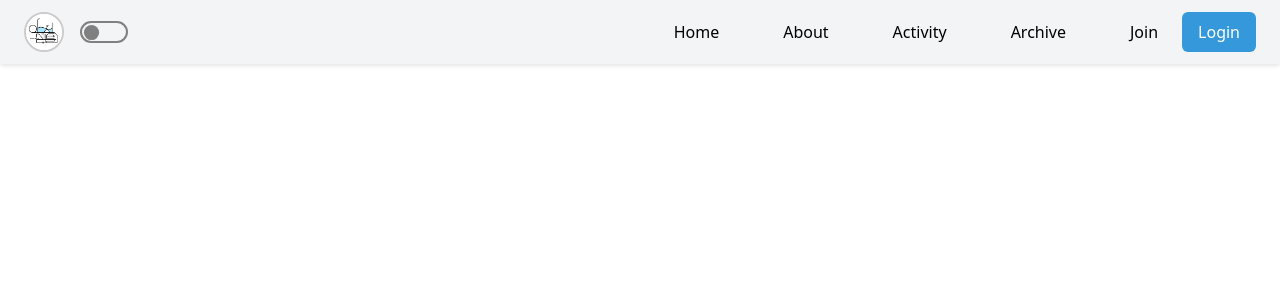
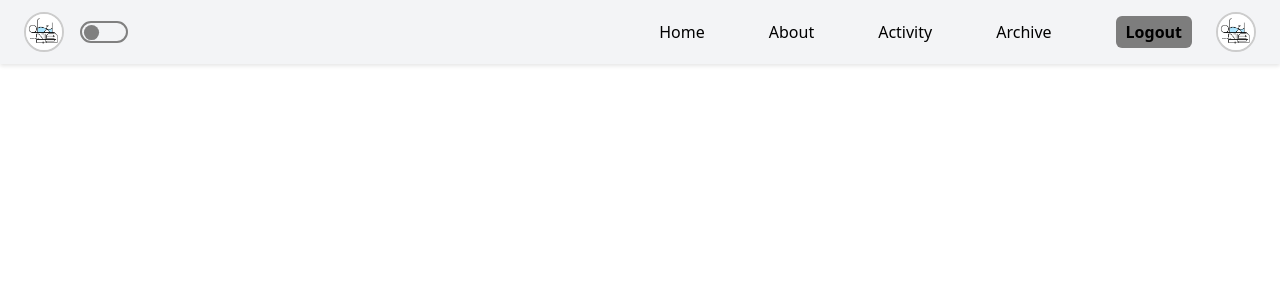
Before and after one commit to Lab-Semtle/Semtle-Web-Client, a Next.js app: page / in a window 1280 px wide. Shown: the top 300 px of the page. Built offline with nearby package versions, Linux system fonts and the light colour scheme.

Commit message:
Feat: 로그아웃 버튼, 프로필 이미지 추가 로그인 시에 Join & Login 버튼 사라짐 -> Logout 버튼 & 프로필 이미지 추가. 프로필이미지 클릭시 드롭다운 메뉴 구현. global css 수정 (#1)

```diff
--- a/src/components/Navigation.tsx
+++ b/src/components/Navigation.tsx
@@ -1,10 +1,39 @@
 'use client';
 
+import { useState, useEffect, useRef } from 'react';
+import Link from 'next/link';
 //import Image from 'next/image';
-//import { useState } from 'react';
-import Link from 'next/link';
 
 export default function NavigationBar() {
+  // 로그인 상태를 true로 설정하여 로그인 상태를 가정
+  const [isLoggedIn, setIsLoggedIn] = useState(true);
+
+  // 로그인/로그아웃 토글 함수
+  const toggleLogin = () => {
+    setIsLoggedIn(!isLoggedIn);
+  };
+
+  const [isDropdownVisible, setIsDropdownVisible] = useState(false);
+
+  const toggleDropdown = () => {
+    setIsDropdownVisible((prev) => !prev); // 드롭다운 상태를 토글
+  };
+
+  const dropdownRef = useRef(null);
+  // 외부 클릭 시 드롭다운 닫기
+  useEffect(() => {
+    const handleClickOutside = (event) => {
+      if (dropdownRef.current && !dropdownRef.current.contains(event.target)) {
+        setIsDropdownVisible(false); // 드롭다운을 닫음
+      }
+    };
+
+    document.addEventListener('mousedown', handleClickOutside); // 마우스 클릭 이벤트 리스너 추가
+
+    return () => {
+      document.removeEventListener('mousedown', handleClickOutside); // 컴포넌트 언마운트 시 이벤트 리스너 제거
+    };
+  }, []);
   return (
     <nav className="group fixed top-0 z-50 w-full bg-gray-100 shadow-md">
       <div className="flex items-center justify-between px-6 py-4">
@@ -21,8 +50,6 @@ export default function NavigationBar() {
 
         {/* Center Section: Navigation Menu (Home ~ Archive) */}
         <div className="relative flex gap-4">
-          {' '}
-          {/* relative 추가 */}
           <ul className="flex gap-4">
             <Link href="/" className="text-lg font-semibold text-gray-700">
               Home
@@ -31,8 +58,11 @@ export default function NavigationBar() {
             <li className="text-lg font-semibold text-gray-700">Activity</li>
             <li className="text-lg font-semibold text-gray-700">Archive</li>
           </ul>
-          {/* Right Section: Join and Login */}
+
+          {/* Right Section: Join / Logout and Profile Image */}
           <ul className="flex gap-2">
+            {!isLoggedIn ? (
+              <>
                 <li>
                   <Link
                     href="/join"
@@ -46,6 +76,46 @@ export default function NavigationBar() {
                     <button className="btn-login">Login</button>
                   </Link>
                 </li>
+              </>
+            ) : (
+              <>
+                {/* Logout Button */}
+                <li>
+                  <button onClick={toggleLogin} className="logout-btn">
+                    Logout
+                  </button>
+                </li>
+                {/* Profile Image */}
+                <li className="flex items-center">
+                  <button onClick={toggleDropdown}>
+                    <img
+                      src="/semtle_logo_square.jpg" // 실제 프로필 이미지 경로
+                      alt="Profile"
+                      className="profile-image cursor-pointer"
+                    />
+                  </button>
+                </li>
+                {/* Dropdown Menu */}
+                {isDropdownVisible && (
+                  <div
+                    ref={dropdownRef}
+                    className="z-60 absolute right-0 mt-2 w-48 rounded-lg bg-white shadow-lg"
+                  >
+                    <ul>
+                      <li className="cursor-pointer px-4 py-2 hover:bg-gray-200">
+                        개인정보관리
+                      </li>
+                      <li className="cursor-pointer px-4 py-2 hover:bg-gray-200">
+                        내 활동관리
+                      </li>
+                      <li className="cursor-pointer px-4 py-2 hover:bg-gray-200">
+                        시간표
+                      </li>
+                    </ul>
+                  </div>
+                )}
+              </>
+            )}
           </ul>
         </div>
       </div>
--- a/src/styles/global.css
+++ b/src/styles/global.css
@@ -9,6 +9,14 @@
   border-radius: 50%; /* 동그라미 모양 */
   border: 2px solid #ccc; /* 테두리 추가 */
   background-color: #fff; /* 경계선과 구분되게 배경색 설정 */
+}
+/* Profile Image */
+.profile-image {
+  width: 2rem;
+  height: 2rem;
+  border-radius: 50%;
+  object-fit: cover;
+  border: 2px solid #ccc;
 }
 .modeToggle {
   display: flex;
@@ -125,9 +133,10 @@ nav label {
 /* Login button style */
 .btn-login {
   padding: 8px 16px;
-  background-color: #3498db;
-  color: white;
+  background-color: rgb(125, 125, 125);
+  color: black;
   font-size: 1rem;
+  font-weight: 700;
   border: none;
   border-radius: 0.375rem;
   cursor: pointer;
@@ -135,7 +144,7 @@ nav label {
 }
 
 .btn-login:hover {
-  background-color: #2980b9;
+  background-color: #636363;
 }
 
 /* Flex container for navigation links */
@@ -150,3 +159,60 @@ nav .flex > ul:last-child {
   display: flex;
   gap: 1.5rem; /* Space between Join and Login */
 }
+
+/* 드롭다운 메뉴 스타일 */
+.profile-image {
+  width: 40px;
+  height: 40px;
+  border-radius: 50%;
+}
+.profile-image:hover {
+  transform: scale(1.1); /* 살짝 커짐 */
+}
+
+/* 로그아웃 버튼 스타일 */
+.logout-btn {
+  padding: 4px 10px;
+  background-color: rgb(125, 125, 125);
+  color: black;
+  font-size: 1rem;
+  font-weight: 700;
+  border: none;
+  border-radius: 0.375rem;
+  cursor: pointer;
+  transition: background-color 0.3s ease;
+}
+
+.logout-btn:hover {
+  background-color: #636363;
+}
+/* 드롭다운 메뉴 */
+nav .absolute {
+  position: absolute;
+  top: 100%; /* 버튼 아래로 위치 */
+  right: 0; /* 오른쪽에 위치 */
+  margin-top: 8px;
+  width: 150px;
+  background-color: white;
+  box-shadow: 0 2px 5px rgba(0, 0, 0, 0.1);
+  border-radius: 8px;
+  overflow: hidden;
+  z-index: 60; /* 다른 드롭다운 메뉴보다 우선순위가 높게 설정 */
+}
+
+nav .absolute ul {
+  list-style: none;
+  padding: 0;
+  margin: 0;
+}
+
+nav .absolute li {
+  padding: 10px;
+  font-size: 14px;
+  color: #333;
+  cursor: pointer;
+}
+
+nav .absolute li:hover {
+  background-color: #f3f4f6;
+}
```
Also changed, not shown: src/app/page.tsx (line endings or trailing spaces). Lines whose indentation alone changed are shown as unchanged.
